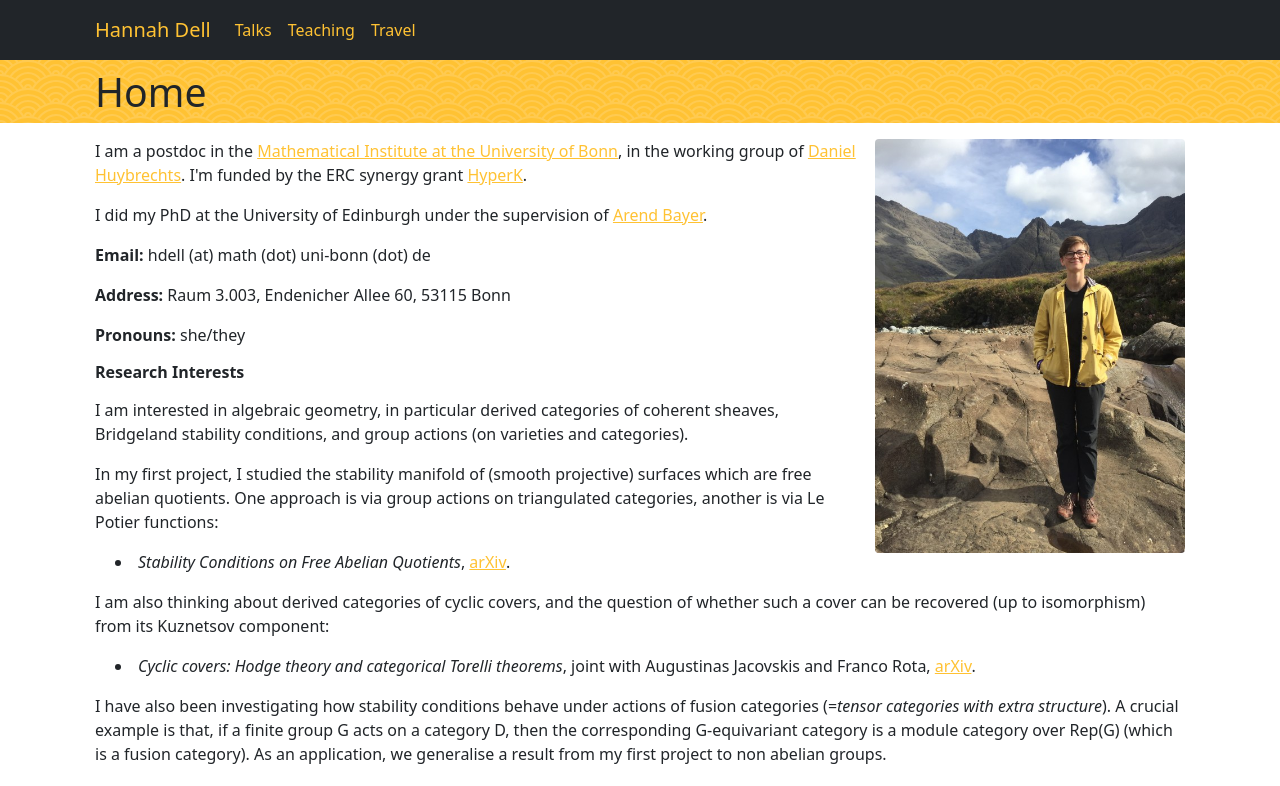
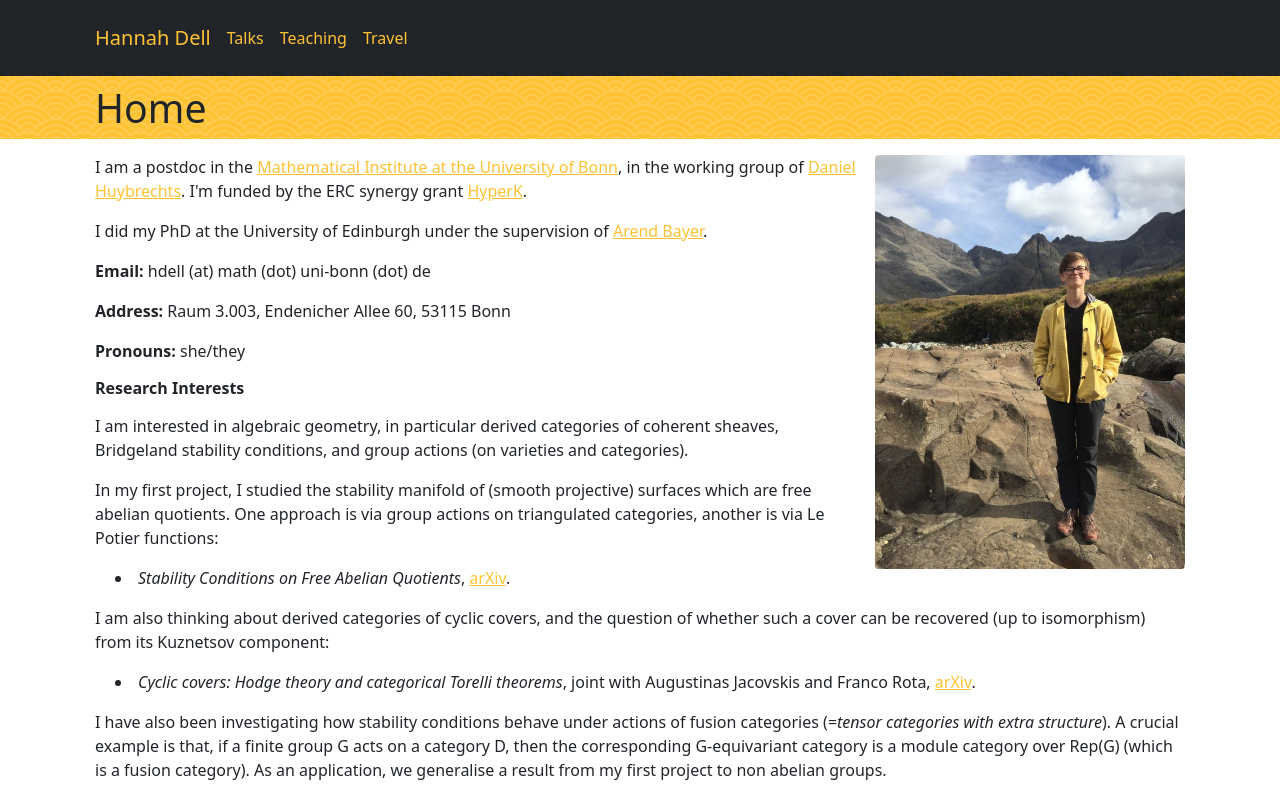
Before and after one commit to hannah-dell/hannah-dell.github.io, a React (Vite) app in the folder hannah-dell/: page / in a window 1280 px wide. Shown: the top 786 px of the page. Built offline with nearby package versions, Linux system fonts and the light colour scheme.

Commit message:
Padding css on navbar

```diff
--- a/hannah-dell/src/components/Navbar.jsx
+++ b/hannah-dell/src/components/Navbar.jsx
@@ -12,7 +12,7 @@ export default function Navbar() {
   const headingNames = (
     <ul className={`sm:flex ${isHamburgerOpen ? "block" : "hidden"}`}>
       {headings.map(heading => (
-        <li key={heading.id} className="px-2">
+        <li key={heading.id} className="pr-4 py-2">
           <Link
             to={`${heading.name.toLowerCase()}`}
             className="text-headingYellow no-underline hover:text-hoverYellow transition duration-300"
@@ -29,7 +29,7 @@ export default function Navbar() {
       <div className="body-container mx-auto flex items-center justify-between sm:justify-start">
           <Link
             to="/"
-            className="text-xl text-headingYellow no-underline hover:text-hoverYellow transition duration-300 pr-4"
+            className="text-xl text-headingYellow no-underline hover:text-hoverYellow transition duration-300 pr-4 py-2"
           >
             {homeName}
           </Link>
@@ -54,7 +54,7 @@ export default function Navbar() {
 
       {/* Headings with hamburger */}
       <div
-        className={`sm:hidden overflow-hidden transition-all duration-500 ease-in-out ${isHamburgerOpen ? "max-h-screen opacity-100" : "max-h-0 opacity-0"
+        className={`body-container sm:hidden overflow-hidden transition-all duration-500 ease-in-out ${isHamburgerOpen ? "max-h-screen opacity-100" : "max-h-0 opacity-0"
         }`}
       >
         {headingNames}
```
